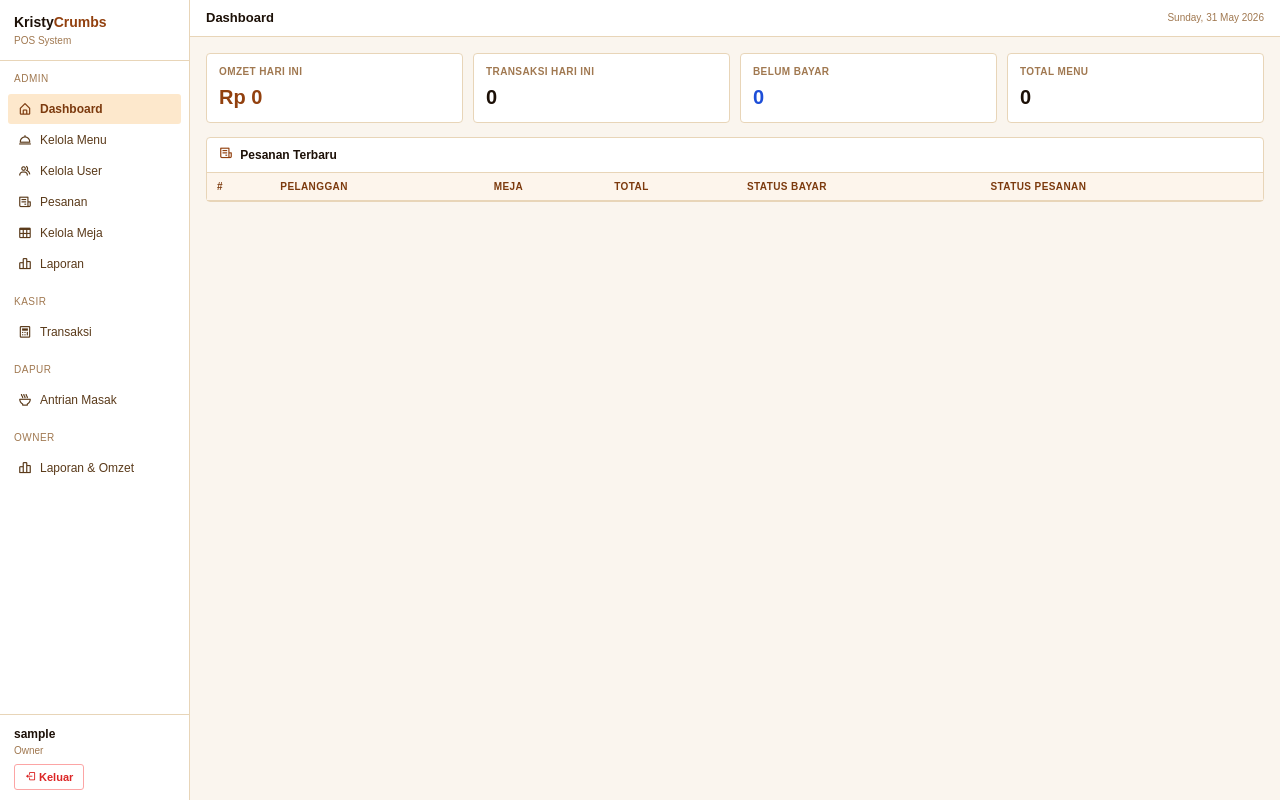
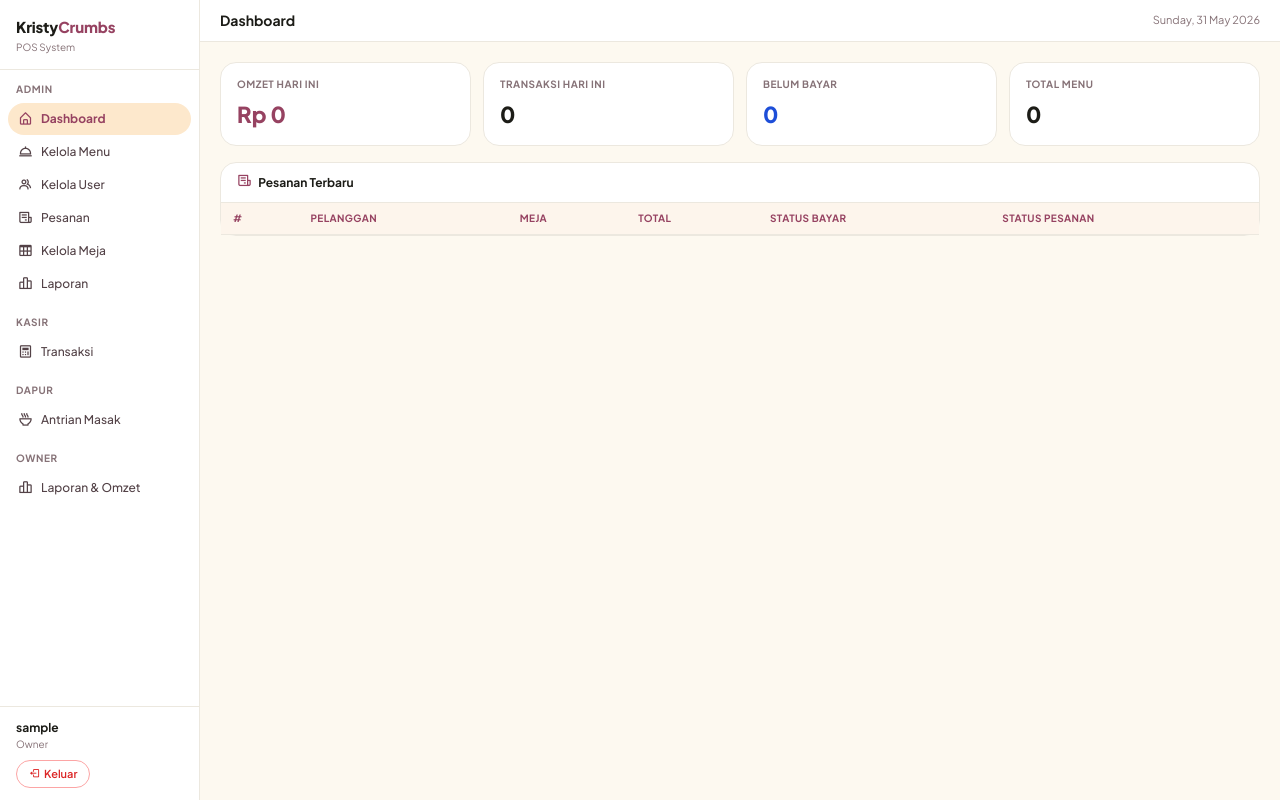
Before and after one commit to Kristyyyvy/nnnn, a PHP site: page /admin.php in a window 1280 px wide. Run offline with PHP 8.4, Linux system fonts and the light colour scheme; the visitor is signed in with stand-in values (Sample User, id 1); data that the repository does not hold is empty.

Commit message:
update ui n ux

```diff
--- a/_layout.php
+++ b/_layout.php
@@ -11,13 +11,14 @@ $uname = $_SESSION['username'] ?? '';
   <title><?= $page_title ?? 'KristyCrumbs' ?> - KristyCrumbs POS</title>
   <link href="https://cdn.jsdelivr.net/npm/bootstrap@5.3.3/dist/css/bootstrap.min.css" rel="stylesheet">
   <link rel="stylesheet" href="https://unpkg.com/boxicons@2.1.4/css/boxicons.min.css">
+  <link href="https://fonts.googleapis.com/css2?family=Plus+Jakarta+Sans:wght@400;500;600;700;800&display=swap" rel="stylesheet">
   <style>
     * {
-      font-family: sans-serif;
+      font-family: 'Plus Jakarta Sans', sans-serif;
     }
 
     body {
-      background: #faf5ee;
+      background: #fdf9f0;
       margin: 0;
     }
 
@@ -31,9 +32,9 @@ $uname = $_SESSION['username'] ?? '';
     }
 
     .sidebar {
-      width: 190px;
+      width: 200px;
       background: #fff;
-      border-right: 1px solid #e8d5b8;
+      border-right: 1px solid #ece8df;
       display: flex;
       flex-direction: column;
       flex-shrink: 0;
@@ -43,84 +44,101 @@ $uname = $_SESSION['username'] ?? '';
     }
 
     .sb-brand {
-      padding: 12px 14px;
-      border-bottom: 1px solid #e8d5b8;
+      padding: 16px 16px 14px;
+      border-bottom: 1px solid #ece8df;
     }
 
     .sb-brand-name {
-      font-size: 14px;
-      font-weight: 700;
-      color: #1c1007;
+      font-size: 15px;
+      font-weight: 800;
+      color: #1c1c17;
+      letter-spacing: -0.01em;
     }
 
     .sb-brand-name span {
-      color: #92400e;
+      color: #964261;
     }
 
     .sb-brand-sub {
       font-size: 10px;
-      color: #a07850;
+      color: #867277;
+      margin-top: 1px;
     }
 
     .sb-section {
-      padding: 10px 14px 4px;
+      padding: 12px 16px 4px;
       font-size: 10px;
-      color: #a07850;
+      color: #867277;
       text-transform: uppercase;
-      letter-spacing: .05em;
+      letter-spacing: .06em;
+      font-weight: 700;
     }
 
     .sb-nav {
-      padding: 4px 8px;
+      padding: 2px 8px;
     }
 
     .sb-link {
       display: flex;
       align-items: center;
       gap: 8px;
-      padding: 6px 10px;
-      color: #5a3a1a;
+      padding: 7px 10px;
+      color: #534247;
       font-size: 12px;
-      border-radius: 3px;
+      font-weight: 500;
+      border-radius: 999px;
       margin-bottom: 1px;
+      transition: background 0.15s, color 0.15s;
     }
 
     .sb-link i {
-      font-size: 14px;
+      font-size: 15px;
+    }
+
+    .sb-link:hover {
+      background: #f7f3ea;
+      color: #964261;
     }
 
     .sb-link.active {
       background: #fde8cc;
-      color: #7c3a0e;
-      font-weight: 600;
+      color: #964261;
+      font-weight: 700;
     }
 
     .sb-foot {
       margin-top: auto;
-      padding: 10px 14px;
-      border-top: 1px solid #e8d5b8;
+      padding: 12px 16px;
+      border-top: 1px solid #ece8df;
     }
 
     .sb-user-name {
       font-size: 12px;
-      font-weight: 600;
-      color: #1c1007;
+      font-weight: 700;
+      color: #1c1c17;
     }
 
     .sb-user-role {
       font-size: 10px;
-      color: #a07850;
-      margin-bottom: 6px;
+      color: #867277;
+      margin-bottom: 8px;
     }
 
     .btn-logout {
-      display: inline-block;
-      padding: 4px 10px;
+      display: inline-flex;
+      align-items: center;
+      gap: 4px;
+      padding: 5px 12px;
       border: 1px solid #fca5a5;
-      border-radius: 3px;
+      border-radius: 999px;
       color: #dc2626;
       font-size: 11px;
       font-weight: 600;
+      transition: background 0.15s;
+    }
+
+    .btn-logout:hover {
+      background: #fee2e2;
     }
 
     .main-wrap {
@@ -132,73 +150,78 @@ $uname = $_SESSION['username'] ?? '';
 
     .topbar {
       background: #fff;
-      border-bottom: 1px solid #e8d5b8;
-      padding: 8px 16px;
+      border-bottom: 1px solid #ece8df;
+      padding: 10px 20px;
       display: flex;
       align-items: center;
       justify-content: space-between;
     }
 
     .topbar-title {
-      font-size: 13px;
+      font-size: 14px;
       font-weight: 700;
-      color: #1c1007;
+      color: #1c1c17;
     }
 
     .topbar-sub {
-      font-size: 10px;
-      color: #a07850;
+      font-size: 11px;
+      color: #867277;
     }
 
     .page-content {
-      padding: 16px;
+      padding: 20px;
     }
 
     .kc-card {
       background: #fff;
-      border: 1px solid #e8d5b8;
-      border-radius: 4px;
-      margin-bottom: 14px;
+      border: 1px solid #ece8df;
+      border-radius: 16px;
+      margin-bottom: 16px;
     }
 
     .kc-card-header {
-      padding: 8px 12px;
-      border-bottom: 1px solid #e8d5b8;
+      padding: 10px 16px;
+      border-bottom: 1px solid #ece8df;
       font-weight: 700;
       font-size: 12px;
-      color: #1c1007;
+      color: #1c1c17;
       display: flex;
       align-items: center;
       justify-content: space-between;
+      border-radius: 16px 16px 0 0;
     }
 
     .kc-card-header i {
-      color: #92400e;
-      font-size: 14px;
+      color: #964261;
+      font-size: 15px;
       margin-right: 4px;
     }
 
     .kc-card-body {
-      padding: 12px;
+      padding: 14px 16px;
     }
 
     .kc-table thead th {
       background: #fdf5ec;
-      color: #7c3a0e;
+      color: #964261;
       font-size: 10px;
       font-weight: 700;
       text-transform: uppercase;
       letter-spacing: .04em;
-      padding: 6px 10px;
-      border-bottom: 1px solid #e8d5b8;
+      padding: 8px 12px;
+      border-bottom: 1px solid #ece8df;
     }
 
     .kc-table tbody td {
-      padding: 7px 10px;
-      border-bottom: 1px solid #fdf5ec;
+      padding: 9px 12px;
+      border-bottom: 1px solid #f7f3ea;
       font-size: 12px;
       vertical-align: middle;
-      color: #1c1007;
+      color: #1c1c17;
+    }
+
+    .kc-table tbody tr:hover {
+      background: #fdf9f0;
     }
 
     .kc-table tbody tr:last-child td {
@@ -206,8 +229,8 @@ $uname = $_SESSION['username'] ?? '';
     }
 
     .kc-badge {
-      border-radius: 3px;
-      padding: 2px 6px;
+      border-radius: 999px;
+      padding: 3px 10px;
       font-size: 10px;
       font-weight: 700;
       display: inline-block;
@@ -244,81 +267,105 @@ $uname = $_SESSION['username'] ?? '';
     }
 
     .btn-kc {
-      background: #92400e;
-      border: 1px solid #92400e;
+      background: #964261;
+      border: 1px solid #964261;
       color: #fff;
-      border-radius: 3px;
-      padding: 5px 10px;
+      border-radius: 999px;
+      padding: 6px 14px;
       font-size: 12px;
       font-weight: 600;
       cursor: pointer;
       display: inline-flex;
       align-items: center;
       gap: 4px;
+      transition: background 0.15s, color 0.15s, border-color 0.15s;
+    }
+
+    .btn-kc:hover {
+      background: #fdf0f4;
+      color: #964261;
+      border-color: #f48fb1;
     }
 
     .btn-kc-sm {
-      padding: 3px 8px;
+      padding: 4px 10px;
       font-size: 11px;
     }
 
     .btn-kc-outline {
       background: #fff;
-      border: 1px solid #e8d5b8;
-      color: #5a3a1a;
-      border-radius: 3px;
-      padding: 3px 8px;
+      border: 1px solid #ece8df;
+      color: #534247;
+      border-radius: 999px;
+      padding: 4px 10px;
       font-size: 11px;
       cursor: pointer;
       display: inline-flex;
       align-items: center;
       gap: 4px;
+      transition: border-color 0.15s, background 0.15s;
+    }
+
+    .btn-kc-outline:hover {
+      border-color: #f48fb1;
+      background: #fdf0f4;
+      color: #964261;
     }
 
     .btn-kc-danger {
       background: #fff;
       border: 1px solid #fca5a5;
       color: #dc2626;
-      border-radius: 3px;
-      padding: 3px 8px;
+      border-radius: 999px;
+      padding: 4px 10px;
       font-size: 11px;
       cursor: pointer;
       display: inline-flex;
       align-items: center;
       gap: 4px;
+      transition: background 0.15s;
+    }
+
+    .btn-kc-danger:hover {
+      background: #fee2e2;
     }
 
     .stat-grid {
       display: grid;
       grid-template-columns: repeat(4, 1fr);
-      gap: 10px;
-      margin-bottom: 14px;
+      gap: 12px;
+      margin-bottom: 16px;
     }
 
     .stat-box {
       background: #fff;
-      border: 1px solid #e8d5b8;
-      border-radius: 4px;
-      padding: 10px 12px;
+      border: 1px solid #ece8df;
+      border-radius: 16px;
+      padding: 14px 16px;
+      transition: border-color 0.15s;
+    }
+
+    .stat-box:hover {
+      border-color: #f48fb1;
     }
 
     .stat-label {
       font-size: 10px;
-      color: #a07850;
+      color: #867277;
       text-transform: uppercase;
-      letter-spacing: .04em;
-      font-weight: 600;
-      margin-bottom: 3px;
+      letter-spacing: .05em;
+      font-weight: 700;
+      margin-bottom: 6px;
     }
 
     .stat-value {
-      font-size: 20px;
-      font-weight: 700;
-      color: #92400e;
+      font-size: 22px;
+      font-weight: 800;
+      color: #964261;
     }
 
     .stat-value.dark {
-      color: #1c1007;
+      color: #1c1c17;
     }
 
     .stat-value.blue {
@@ -328,13 +375,13 @@ $uname = $_SESSION['username'] ?? '';
     .form-label {
       font-size: 12px;
       font-weight: 600;
-      color: #5a3a1a;
+      color: #534247;
     }
 
     .form-control:focus,
     .form-select:focus {
-      border-color: #92400e;
-      box-shadow: 0 0 0 .15rem rgba(146, 64, 14, .15);
+      border-color: #964261;
+      box-shadow: 0 0 0 .15rem rgba(150, 66, 97, .12);
     }
   </style>
 </head>
```
Also changed, not shown: edit_menu.php (+45 -43 lines), edit_user.php (+46 -44 lines), index.php (+40 -20 lines), kasir.php (+21 -25 lines), owner_report_pdf.php (+55 -25 lines).
